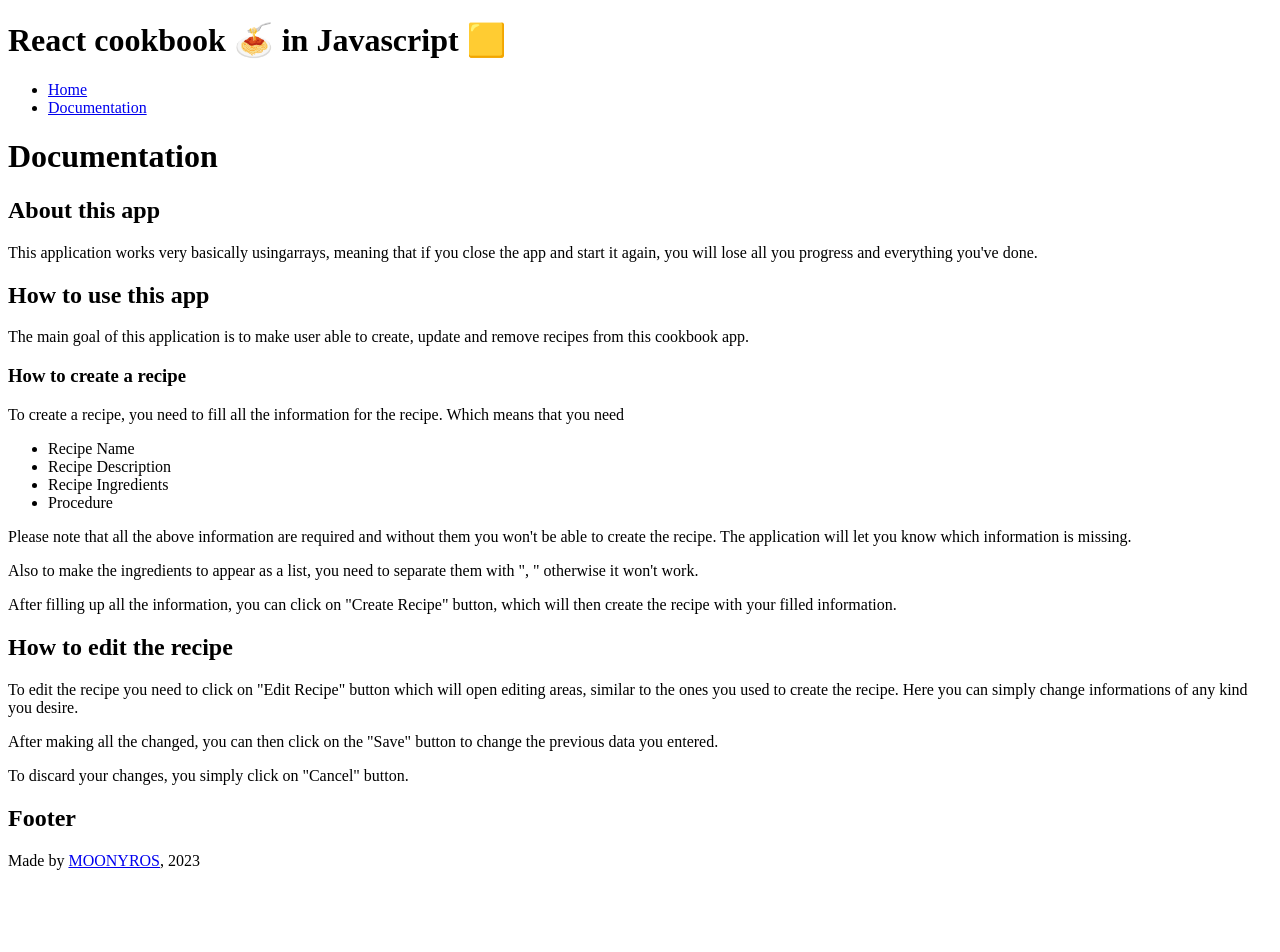
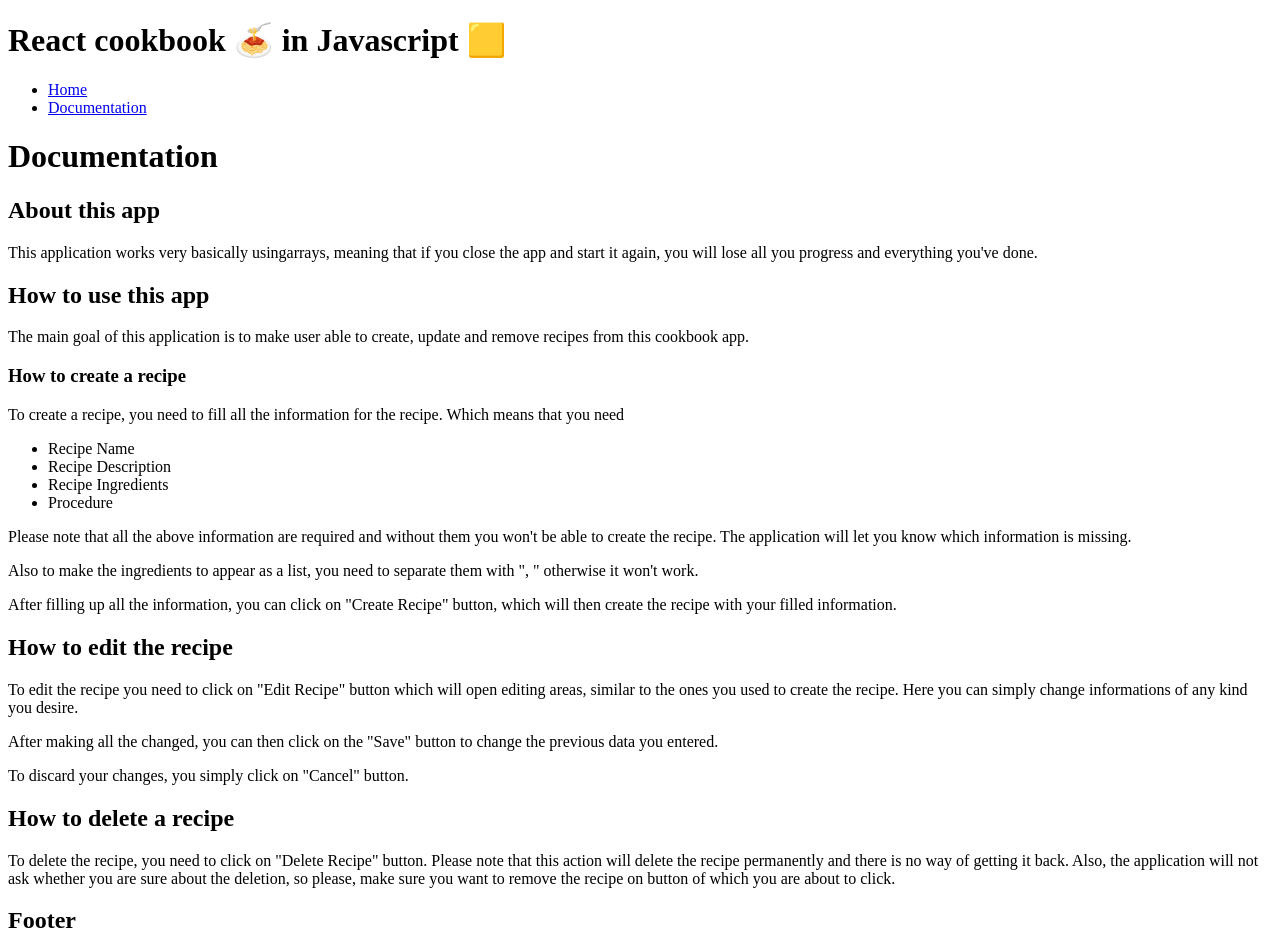
Before and after one commit to MOONYROS/js-react-cookbook, a React (Vite) app: page /documentation in a window 1280 px wide. Shown: the top 952 px of the page. Before the commit the page ends 878 px from the top, so only its background shows below. Built offline with nearby package versions, Linux system fonts and the light colour scheme.

Commit message:
recipe deletion chapter

```diff
--- a/src/components/Documentation.jsx
+++ b/src/components/Documentation.jsx
@@ -62,6 +62,17 @@
                     button.
                 </p>
             </div>
+            <div>
+                <h2>How to delete a recipe</h2>
+                <p>
+                    To delete the recipe, you need to click on "Delete Recipe"
+                    button. Please note that this action will delete the recipe
+                    permanently and there is no way of getting it back. Also,
+                    the application will not ask whether you are sure about the
+                    deletion, so please, make sure you want to remove the recipe
+                    on button of which you are about to click.
+                </p>
+            </div>
         </>
     );
 }
```
